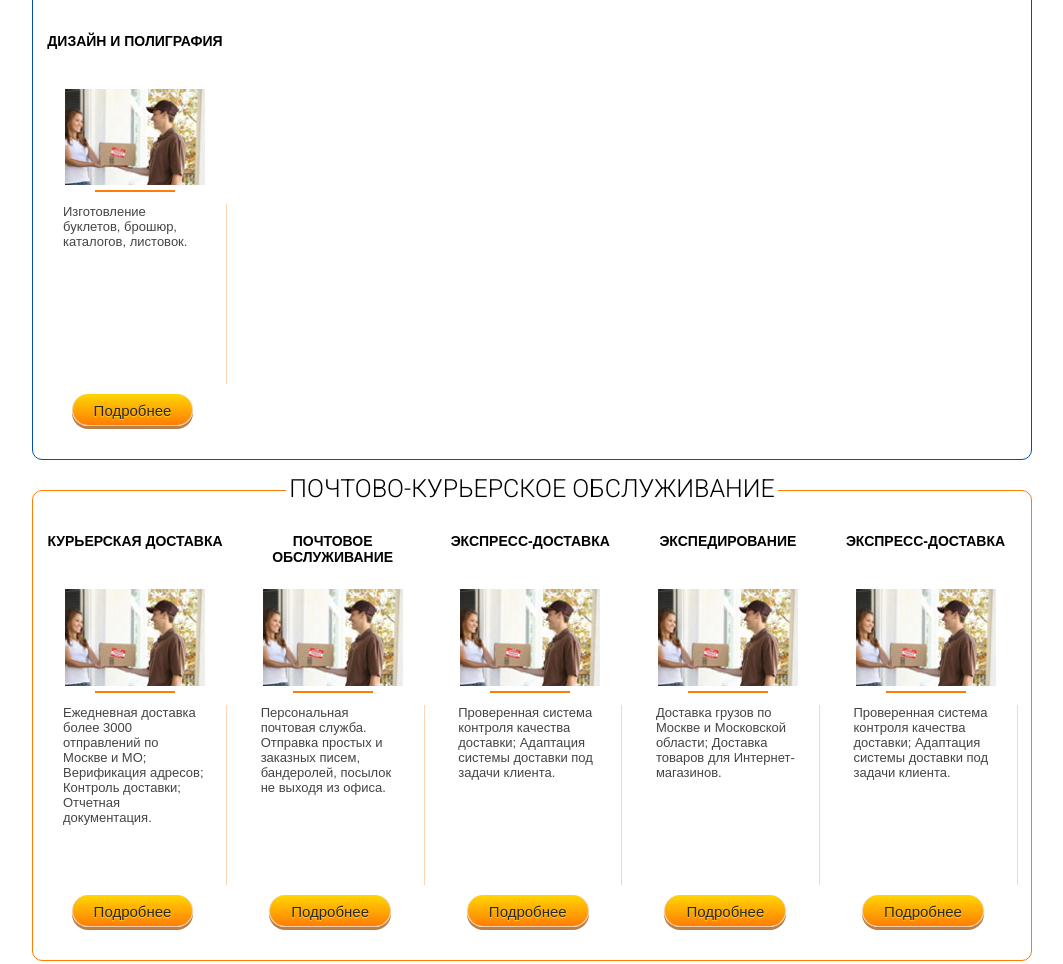
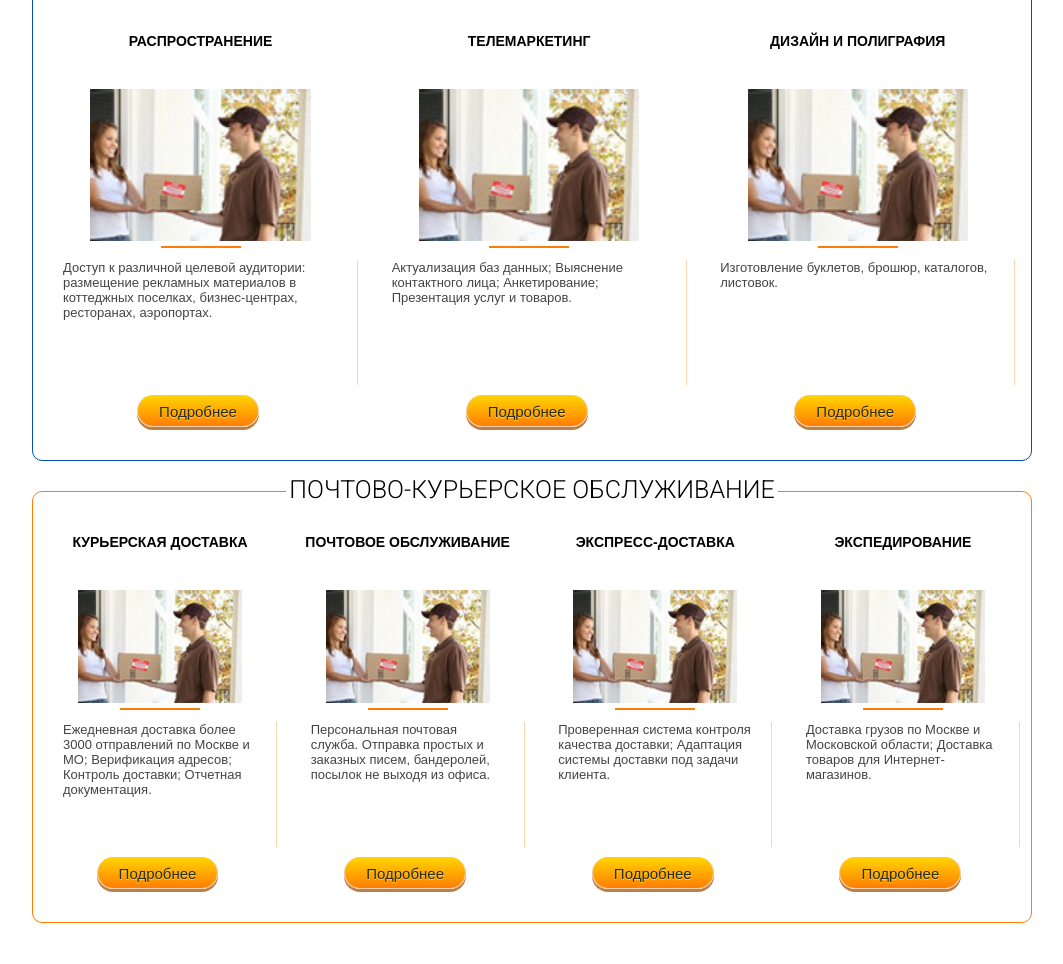
Before and after one commit to kirovas/test, a plain HTML site: page index.html in a window 1280 px wide. Shown: the part 1032-1996 px from the top of the page, without its empty margins (108-1171 px from the left). Drawn offline with nearby package versions, Linux system fonts and the light colour scheme.

Commit message:
block direct

```diff
--- a/css/style.css
+++ b/css/style.css
@@ -313,10 +313,13 @@ border-radius:10px;
 padding:10px 0px;
 margin: 20px 10px 20px 0px;
 min-height: 180px;
-width: 184px;
+width: 234px;
 display: inline-block;
 vertical-align: top;
 border-radius:10px;
+}
+.direct .item{
+	width: 315px;
 }
 .grid-12 .item a {
 text-decoration: none;
@@ -327,7 +330,7 @@ text-decoration: none;
 .item .image {
 /* float: left; */
 overflow: hidden;
-width: 140px;
+width: 70%;
 /* margin-right: 20px; */
 margin: 0 auto;
 text-align: center;
@@ -335,7 +338,7 @@ text-align: center;
 .item .desc{
 	color:#444;
 	border-right: 1px solid #FDD7B4;
-	min-height: 180px;
+	min-height: 125px;
 }
 .item  h3{
 	font-size:14px;
--- a/index.html
+++ b/index.html
@@ -257,21 +257,7 @@
 					</a>
 					<!-- item end -->
 					<!-- item 5 -->
-					<a href="#">
-					<div class="item">
-						<h3>Экспресс-доставка</h3>
-						<div class="image"><img src="images/img-post.jpg" alt="" /></div>
-						<span class="line"></span>
-						<div class="desc">
 
-							<p>Проверенная система контроля качества доставки;
-								Адаптация системы доставки под задачи клиента.
-								</p>
-
-						</div>
-						<div class="more"><a href="#" class="slide-btn" >Подробнее</a></div>
-					</div>
-					</a>
 
 				</div><!-- box end -->
 			</div><!-- grid-6 end -->
```
